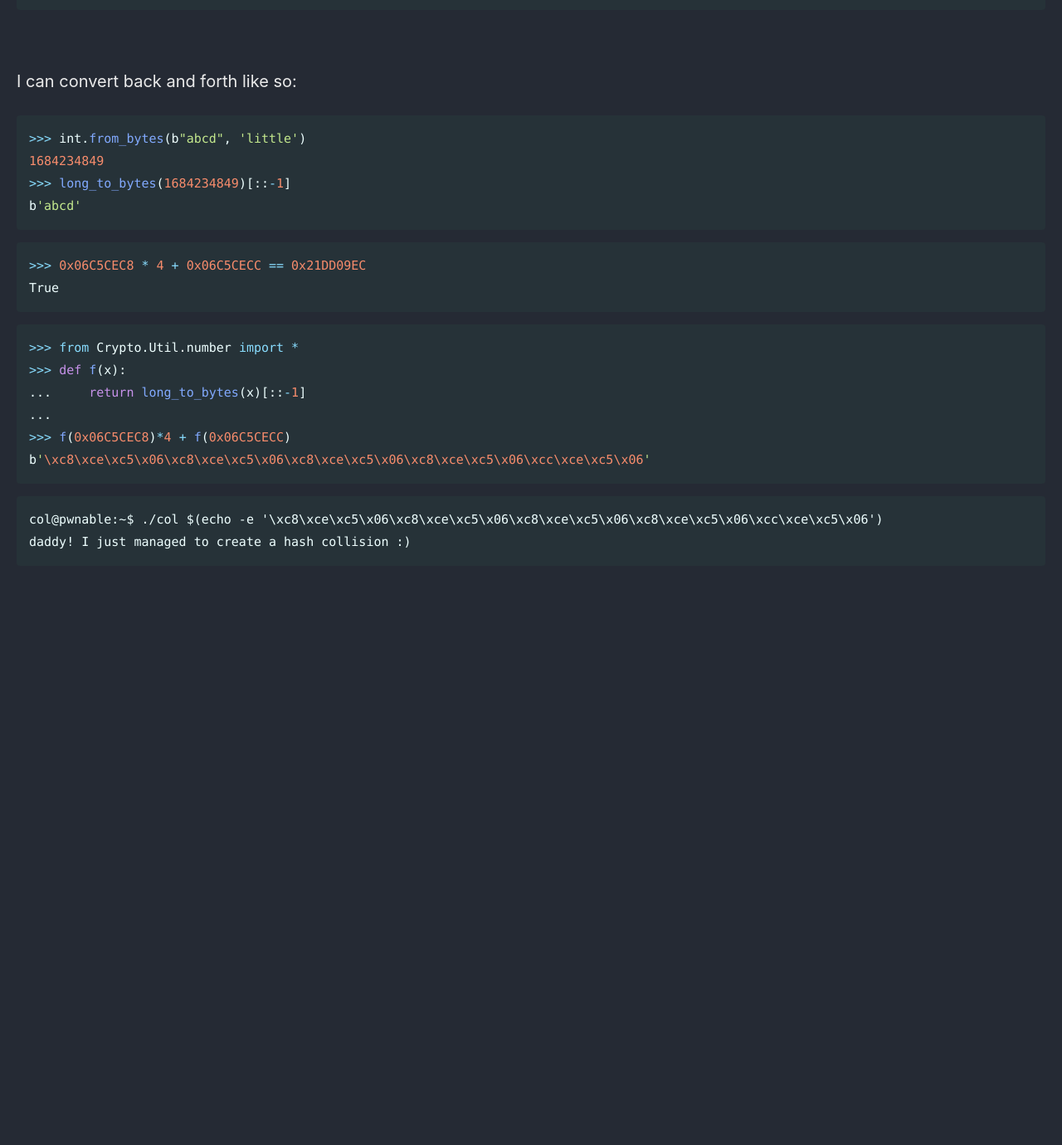
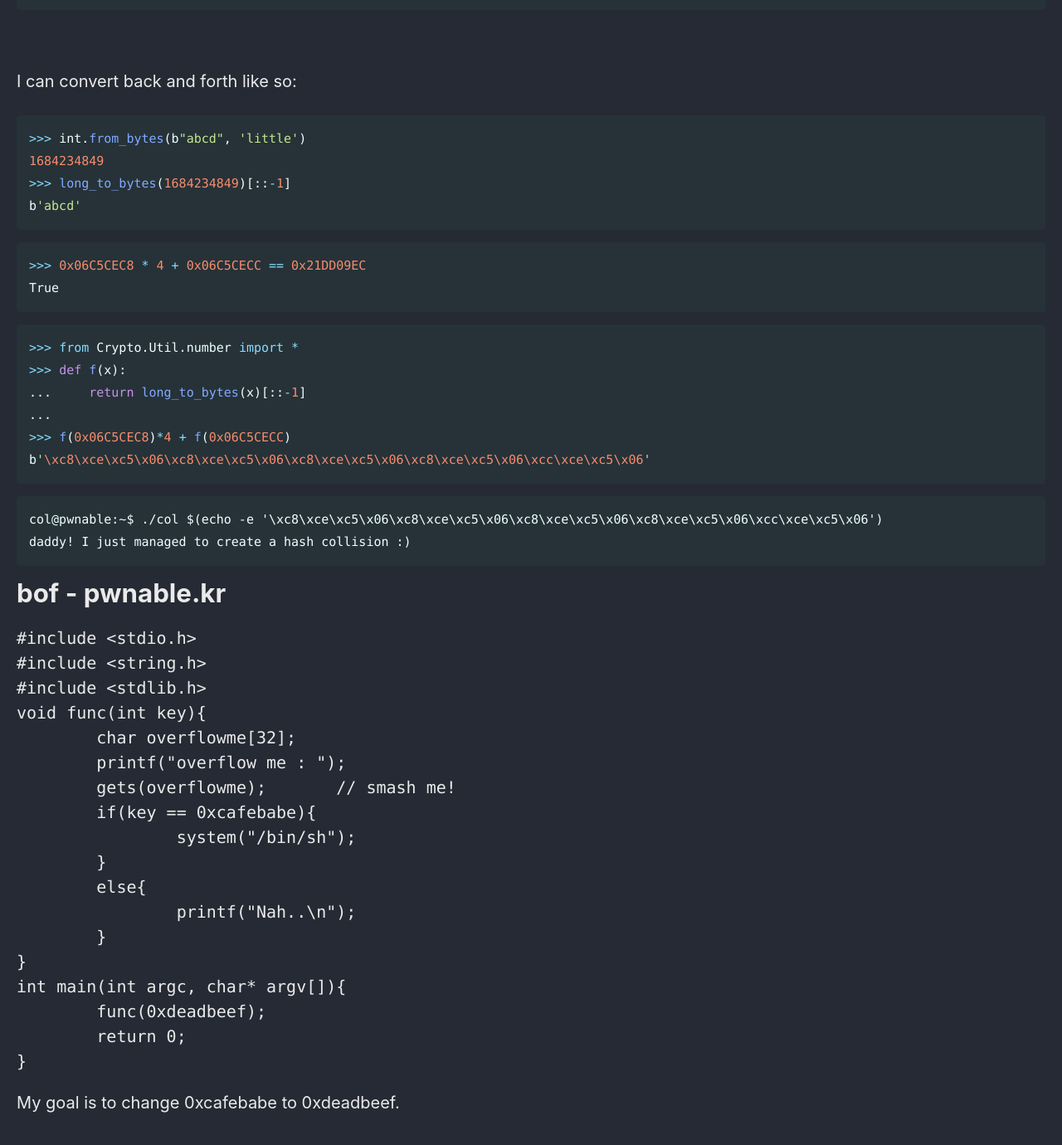
Before and after one commit to Connor-McCartney/Connor-McCartney.github.io, a Jekyll site: the page built from _pages/misc/pwn.md, in a window 1280 px wide and 1400 px high, scrolled down 15110 px. Shown: the top 1380 px of the window at 83% size. Built offline with Jekyll 4.4.1, drawn with Linux system fonts in a browser that asks for light colours; cached includes are drawn as plain includes; before the commit the page ends 15837 px from its top, so only the background shows below that.

Commit message:
Update pwn.md

````diff
--- a/_pages/misc/pwn.md
+++ b/_pages/misc/pwn.md
@@ -647,3 +647,29 @@ b'\xc8\xce\xc5\x06\xc8\xce\xc5\x06\xc8\xce\xc5\x06\xc8\xce\xc5\x06\xcc\xce\xc5\x
 col@pwnable:~$ ./col $(echo -e '\xc8\xce\xc5\x06\xc8\xce\xc5\x06\xc8\xce\xc5\x06\xc8\xce\xc5\x06\xcc\xce\xc5\x06')
 daddy! I just managed to create a hash collision :)
 ```
+
+
+# bof - pwnable.kr
+
+```v
+#include <stdio.h>
+#include <string.h>
+#include <stdlib.h>
+void func(int key){
+	char overflowme[32];
+	printf("overflow me : ");
+	gets(overflowme);	// smash me!
+	if(key == 0xcafebabe){
+		system("/bin/sh");
+	}
+	else{
+		printf("Nah..\n");
+	}
+}
+int main(int argc, char* argv[]){
+	func(0xdeadbeef);
+	return 0;
+}
+```
+
+My goal is to change 0xcafebabe to 0xdeadbeef.
````
